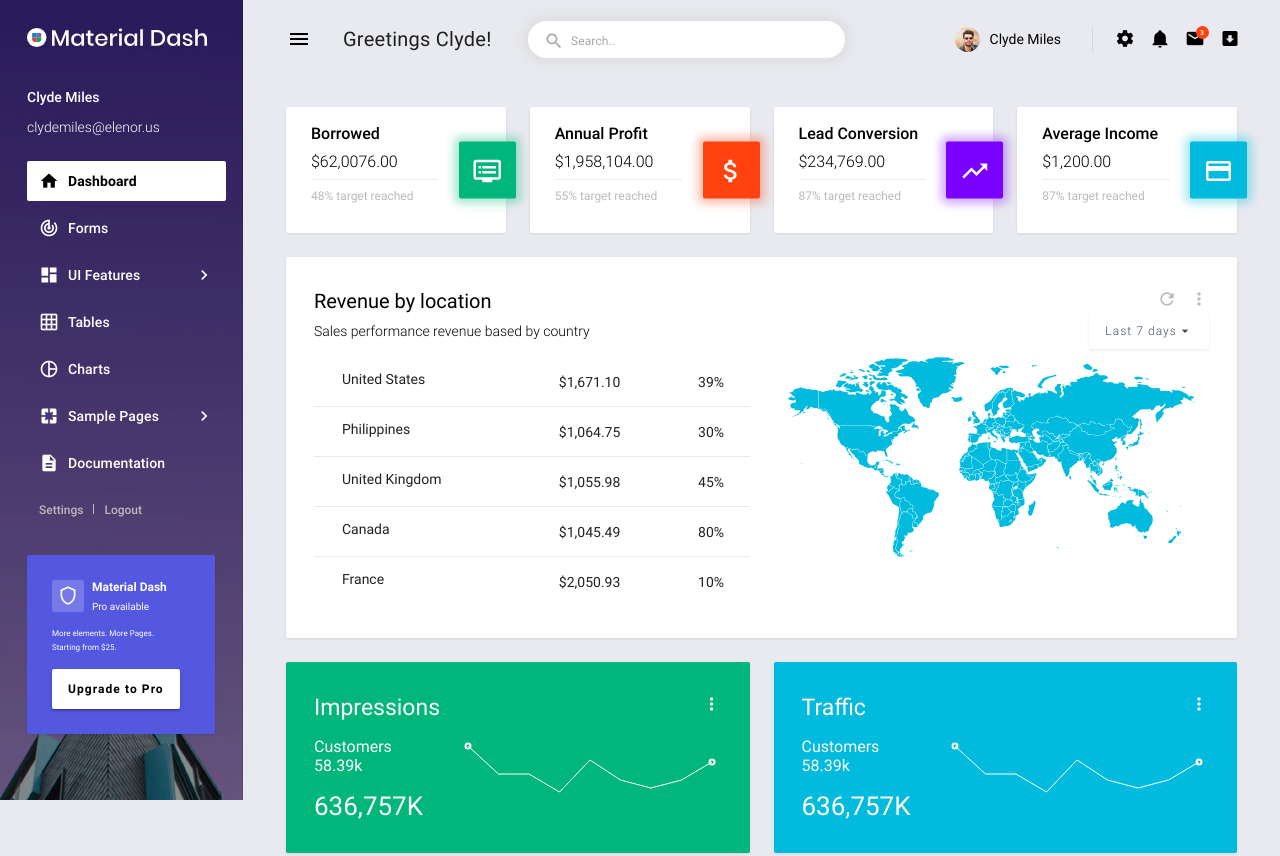
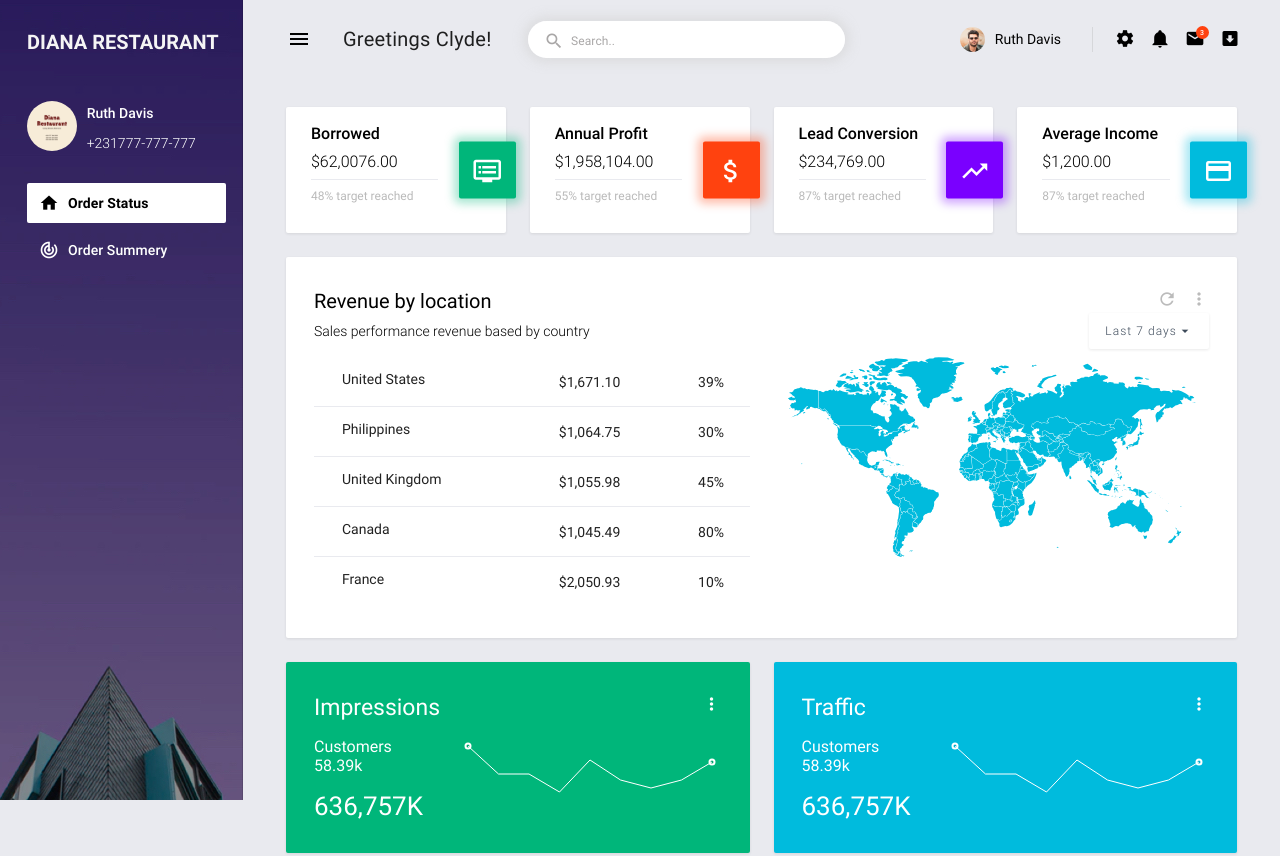
Before and after one commit to ejaygbay/restaurant-mobile, a website: page demo/index.html in a window 1280 px wide. Shown: the top 856 px of the page. Drawn offline with Linux system fonts and the light colour scheme; files that its build step writes are made by us from their sources.

Commit message:
Sidebar implemented for index.html page.

```diff
--- a/demo/index.html
+++ b/demo/index.html
@@ -1,10 +1,11 @@
 <!DOCTYPE html>
 <html lang="en">
+
 <head>
     <meta charset="UTF-8">
     <meta name="viewport" content="width=device-width, initial-scale=1.0">
     <meta http-equiv="X-UA-Compatible" content="ie=edge">
-  <title>Material Dash</title>
+    <title>Restaurant</title>
     <!-- plugins:css -->
     <link rel="stylesheet" href="../assets/vendors/mdi/css/materialdesignicons.min.css">
     <link rel="stylesheet" href="../assets/vendors/css/vendor.bundle.base.css">
@@ -18,142 +19,39 @@
     <!-- End layout styles -->
     <link rel="shortcut icon" href="../assets/images/favicon.png" />
 </head>
+
 <body>
     <script src="../assets/js/preloader.js"></script>
     <div class="body-wrapper">
         <!-- partial:partials/_sidebar.html -->
         <aside class="mdc-drawer mdc-drawer--dismissible mdc-drawer--open">
             <div class="mdc-drawer__header">
-        <a href="index.html" class="brand-logo">
-          <img src="../assets/images/logo.svg" alt="logo">
-        </a>
+                <!-- <a href="index.html" class="brand-logo">
+                    <img src="../assets/images/diana-logo.jpg" height="50px" alt="logo">
+				</a> -->
+                <h3 style="margin-top: 30px; color: whitesmoke; text-transform: uppercase; font-size: 20px;">Diana Restaurant</h3>
             </div>
-      <div class="mdc-drawer__content">
-        <div class="user-info">
-          <p class="name">Clyde Miles</p>
-          <p class="email">clydemiles@elenor.us</p>
+            <div class="mdc-drawer__content" style="margin-top: 30px;">
+                <div class="user-info" style="display: grid; grid-template-columns: 30% 70%;">
+                    <img src="../assets/images/diana-logo.jpg" height="50px" alt="logo" style="border-radius: 50px;">
+                    <div>
+                        <p class="name">Ruth Davis</p>
+                        <p class="number">+231777-777-777</p>
+                    </div>
                 </div>
                 <div class="mdc-list-group">
                     <nav class="mdc-list mdc-drawer-menu">
                         <div class="mdc-list-item mdc-drawer-item">
                             <a class="mdc-drawer-link" href="index.html">
-                <i class="material-icons mdc-list-item__start-detail mdc-drawer-item-icon" aria-hidden="true">home</i>
-                Dashboard
+                                <i class="material-icons mdc-list-item__start-detail mdc-drawer-item-icon" aria-hidden="true">home</i> Order Status
                             </a>
                         </div>
                         <div class="mdc-list-item mdc-drawer-item">
                             <a class="mdc-drawer-link" href="pages/forms/basic-forms.html">
-                <i class="material-icons mdc-list-item__start-detail mdc-drawer-item-icon" aria-hidden="true">track_changes</i>
-                Forms
-              </a>
-            </div>
-            <div class="mdc-list-item mdc-drawer-item">
-              <a class="mdc-expansion-panel-link" href="#" data-toggle="expansionPanel" data-target="ui-sub-menu">
-                <i class="material-icons mdc-list-item__start-detail mdc-drawer-item-icon" aria-hidden="true">dashboard</i>
-                UI Features
-                <i class="mdc-drawer-arrow material-icons">chevron_right</i>
-              </a>
-              <div class="mdc-expansion-panel" id="ui-sub-menu">
-                <nav class="mdc-list mdc-drawer-submenu">
-                  <div class="mdc-list-item mdc-drawer-item">
-                    <a class="mdc-drawer-link" href="pages/ui-features/buttons.html">
-                      Buttons
-                    </a>
-                  </div>
-                  <div class="mdc-list-item mdc-drawer-item">
-                    <a class="mdc-drawer-link" href="pages/ui-features/typography.html">
-                      Typography
+                                <i class="material-icons mdc-list-item__start-detail mdc-drawer-item-icon" aria-hidden="true">track_changes</i> Order Summery
                             </a>
                         </div>
                     </nav>
-              </div>
-            </div>
-            <div class="mdc-list-item mdc-drawer-item">
-              <a class="mdc-drawer-link" href="pages/tables/basic-tables.html">
-                <i class="material-icons mdc-list-item__start-detail mdc-drawer-item-icon" aria-hidden="true">grid_on</i>
-                Tables
-              </a>
-            </div>
-            <div class="mdc-list-item mdc-drawer-item">
-              <a class="mdc-drawer-link" href="pages/charts/chartjs.html">
-                <i class="material-icons mdc-list-item__start-detail mdc-drawer-item-icon" aria-hidden="true">pie_chart_outlined</i>
-                Charts
-              </a>
-            </div>
-            <div class="mdc-list-item mdc-drawer-item">
-              <a class="mdc-expansion-panel-link" href="#" data-toggle="expansionPanel" data-target="sample-page-submenu">
-                <i class="material-icons mdc-list-item__start-detail mdc-drawer-item-icon" aria-hidden="true">pages</i>
-                Sample Pages
-                <i class="mdc-drawer-arrow material-icons">chevron_right</i>
-              </a>
-              <div class="mdc-expansion-panel" id="sample-page-submenu">
-                <nav class="mdc-list mdc-drawer-submenu">
-                  <div class="mdc-list-item mdc-drawer-item">
-                    <a class="mdc-drawer-link" href="pages/samples/blank-page.html">
-                      Blank Page
-                    </a>
-                  </div>
-                  <div class="mdc-list-item mdc-drawer-item">
-                    <a class="mdc-drawer-link" href="pages/samples/403.html">
-                      403
-                    </a>
-                  </div>
-                  <div class="mdc-list-item mdc-drawer-item">
-                    <a class="mdc-drawer-link" href="pages/samples/404.html">
-                      404
-                    </a>
-                  </div>
-                  <div class="mdc-list-item mdc-drawer-item">
-                    <a class="mdc-drawer-link" href="pages/samples/500.html">
-                      500
-                    </a>
-                  </div>
-                  <div class="mdc-list-item mdc-drawer-item">
-                    <a class="mdc-drawer-link" href="pages/samples/505.html">
-                      505
-                    </a>
-                  </div>
-                  <div class="mdc-list-item mdc-drawer-item">
-                    <a class="mdc-drawer-link" href="pages/samples/login.html">
-                      Login
-                    </a>
-                  </div>
-                  <div class="mdc-list-item mdc-drawer-item">
-                    <a class="mdc-drawer-link" href="pages/samples/register.html">
-                      Register
-                    </a>
-                  </div>
-                </nav>
-              </div>
-            </div>
-            <div class="mdc-list-item mdc-drawer-item">
-              <a class="mdc-drawer-link" href="https://www.bootstrapdash.com/demo/material-admin-free/jquery/documentation/documentation.html" target="_blank">
-                <i class="material-icons mdc-list-item__start-detail mdc-drawer-item-icon" aria-hidden="true">description</i>
-                Documentation
-              </a>
-            </div>
-          </nav>
-        </div>
-        <div class="profile-actions">
-          <a href="javascript:;">Settings</a>
-          <span class="divider"></span>
-          <a href="javascript:;">Logout</a>
-        </div>
-        <div class="mdc-card premium-card">
-          <div class="d-flex align-items-center">
-            <div class="mdc-card icon-card box-shadow-0">
-              <i class="mdi mdi-shield-outline"></i>
-            </div>
-            <div>
-              <p class="mt-0 mb-1 ml-2 font-weight-bold tx-12">Material Dash</p>
-              <p class="mt-0 mb-0 ml-2 tx-10">Pro available</p>
-            </div>
-          </div>
-          <p class="tx-8 mt-3 mb-1">More elements. More Pages.</p>
-          <p class="tx-8 mb-3">Starting from $25.</p>
-          <a href="https://www.bootstrapdash.com/product/material-design-admin-template/" target="_blank">
-						<span class="mdc-button mdc-button--raised mdc-button--white">Upgrade to Pro</span>
-					</a>
                 </div>
             </div>
         </aside>
@@ -184,7 +82,7 @@
                   <span class="figure">
                     <img src="../assets/images/faces/face1.jpg" alt="user" class="user">
                   </span>
-                  <span class="user-name">Clyde Miles</span>
+                  <span class="user-name">Ruth Davis</span>
                 </span>
               </button>
                             <div class="mdc-menu mdc-menu-surface" tabindex="-1">
@@ -448,7 +346,7 @@
                                                             <td class=" font-weight-medium"> 39% </td>
                                                         </tr>
                                                         <tr>
-                                <td> <span class="flag-icon-container"><i class="flag-icon flag-icon-ph mr-2"></i></span>Philippines	</td>
+                                                            <td> <span class="flag-icon-container"><i class="flag-icon flag-icon-ph mr-2"></i></span>Philippines </td>
                                                             <td>$1,064.75</td>
                                                             <td class=" font-weight-medium"> 30% </td>
                                                         </tr>
@@ -647,4 +545,5 @@
     <script src="../assets/js/dashboard.js"></script>
     <!-- End custom js for this page-->
 </body>
+
 </html>
```
Also changed, not shown: assets/images/diana-logo.jpg (added). Lines whose indentation alone changed are shown as unchanged.
